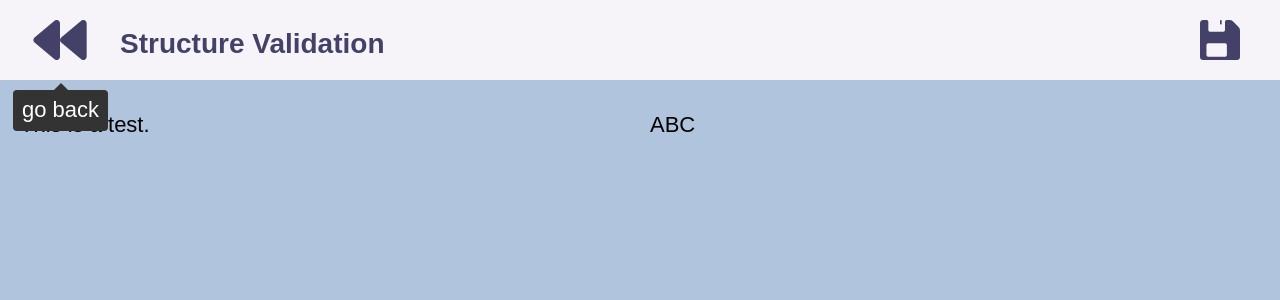
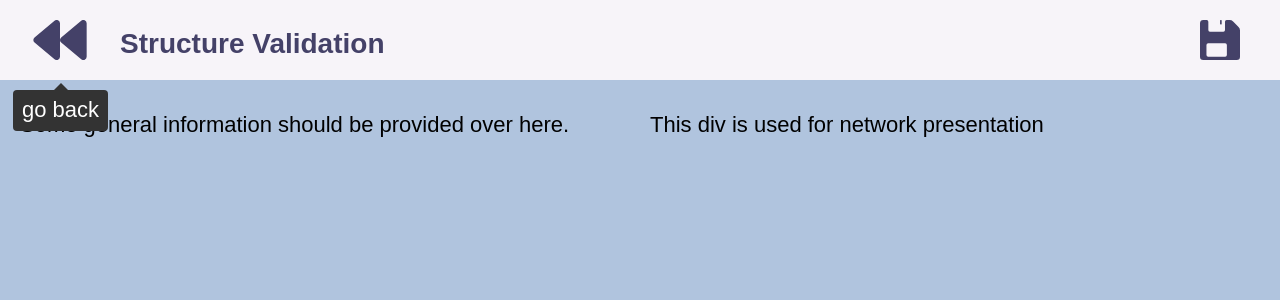
Before and after one commit to JulianeMu/BN_development_validation, a Flask app: template templates/structure_validation.html in a window 1280 px wide. Shown: the top 300 px of the page. Run offline with Flask 2, Linux system fonts and the light colour scheme; the template is opened without the code that fills it, so the values that code supplies are empty.

Commit message:
small bugfixing for network_dagre.js

```diff
--- a/templates/structure_validation.html
+++ b/templates/structure_validation.html
@@ -65,10 +65,10 @@
     <div class="main_content" id="main_content">
         <div class="content">
             <div style="height:auto; width: calc(50% - 2* var(--main-margin)); position: relative; float: left; padding: var(--main-margin)">
-                <p>This is a test.</p>
+                <p>Some general information should be provided over here.</p>
             </div>
             <div style="height:auto; width: calc(50% - 2* var(--main-margin)); position: relative; float: left; padding: var(--main-margin)">
-                <p>ABC</p>
+                <p>This div is used for network presentation</p>
             </div>
             <div style="height: 100px; width: 100%; position: relative; float: left; padding: var(--main-margin)"></div>
 
--- a/templates/view/data_overview_structure_learning/network_dagre.js
+++ b/templates/view/data_overview_structure_learning/network_dagre.js
@@ -84,11 +84,7 @@ function initialize_network_view(data) {
                 svg_g.selectAll('*').filter(function () {
                     return d3.select(this).style('opacity') == 0.2;
                 }).transition().duration(transition_duration / 2).style('opacity', 1);
-            }).each(function (d) {
-            tippy(this, {
-                content: d,
-            });
-        })
+            })
             .transition()
             .duration(transition_duration)
             .attr("cx", function (d) {
@@ -103,6 +99,10 @@ function initialize_network_view(data) {
                     y_pos = y_diff[0] + y_diff[2] / 2 - 22;
                 }
                 return y_pos;
+            }).each(function (d) {
+                tippy(this, {
+                    content: d,
+                });
             }).on('end', function (d) {
             reposition_labels_edges();
         })
@@ -201,14 +201,14 @@ function initialize_network_view(data) {
                 labels.exit().remove();//remove unneeded circles
                 labels.enter()
                     .append("text")
-                    .attr('id', function (d) {
-                        return circle_label_id + d;
-                    })
                     .attr('class', class_network_label_text)
                     .attr('dy', -5 + 'px');
 
 
                 svg_g.selectAll('.' + class_network_label_text).transition().duration(transition_duration)
+                    .attr('id', function (d) {
+                        return circle_label_id + d;
+                    })
                     .attr("x", function (d) {
                         return parseFloat(d3.select('#' + circle_id + d).attr('cx'));
                     })
```
